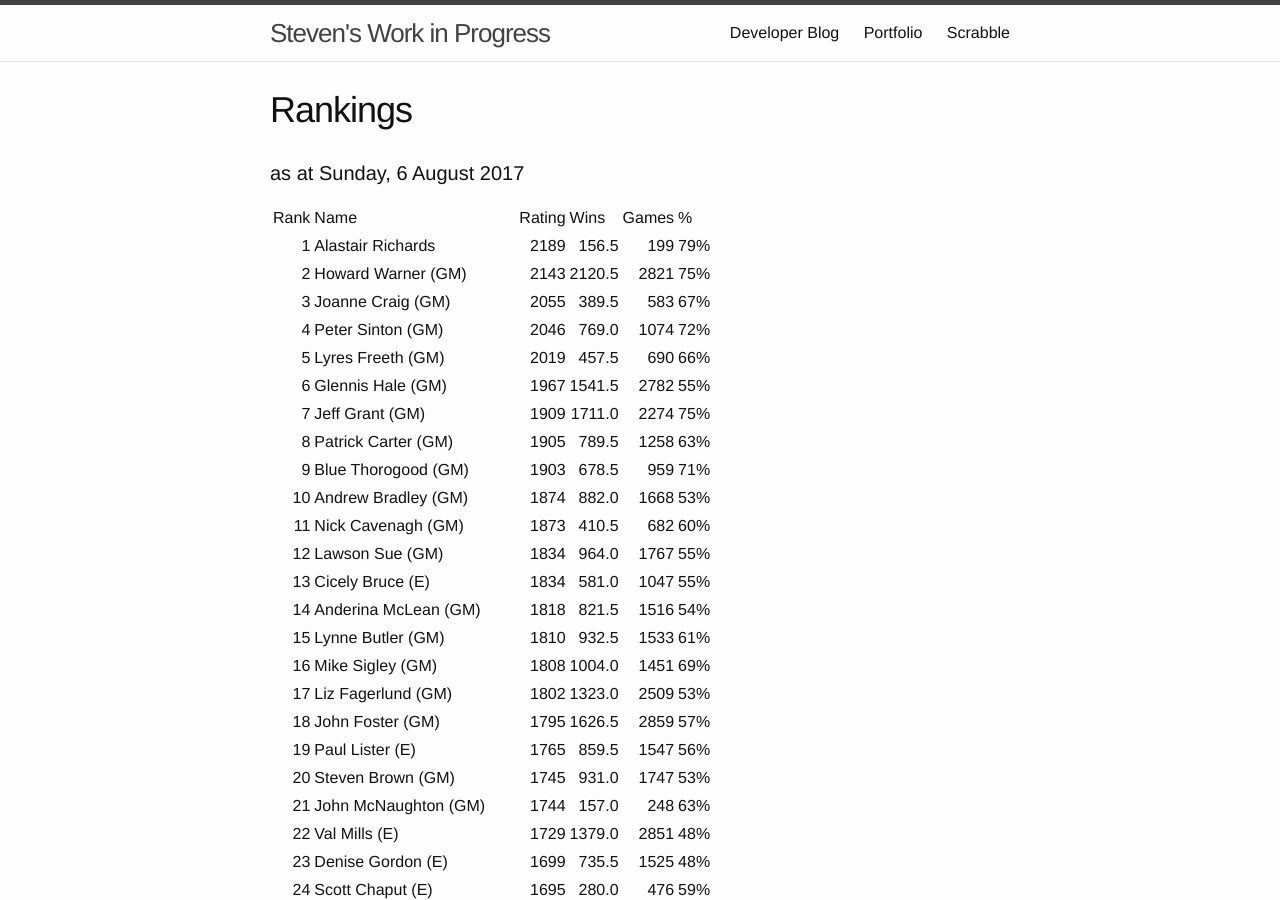
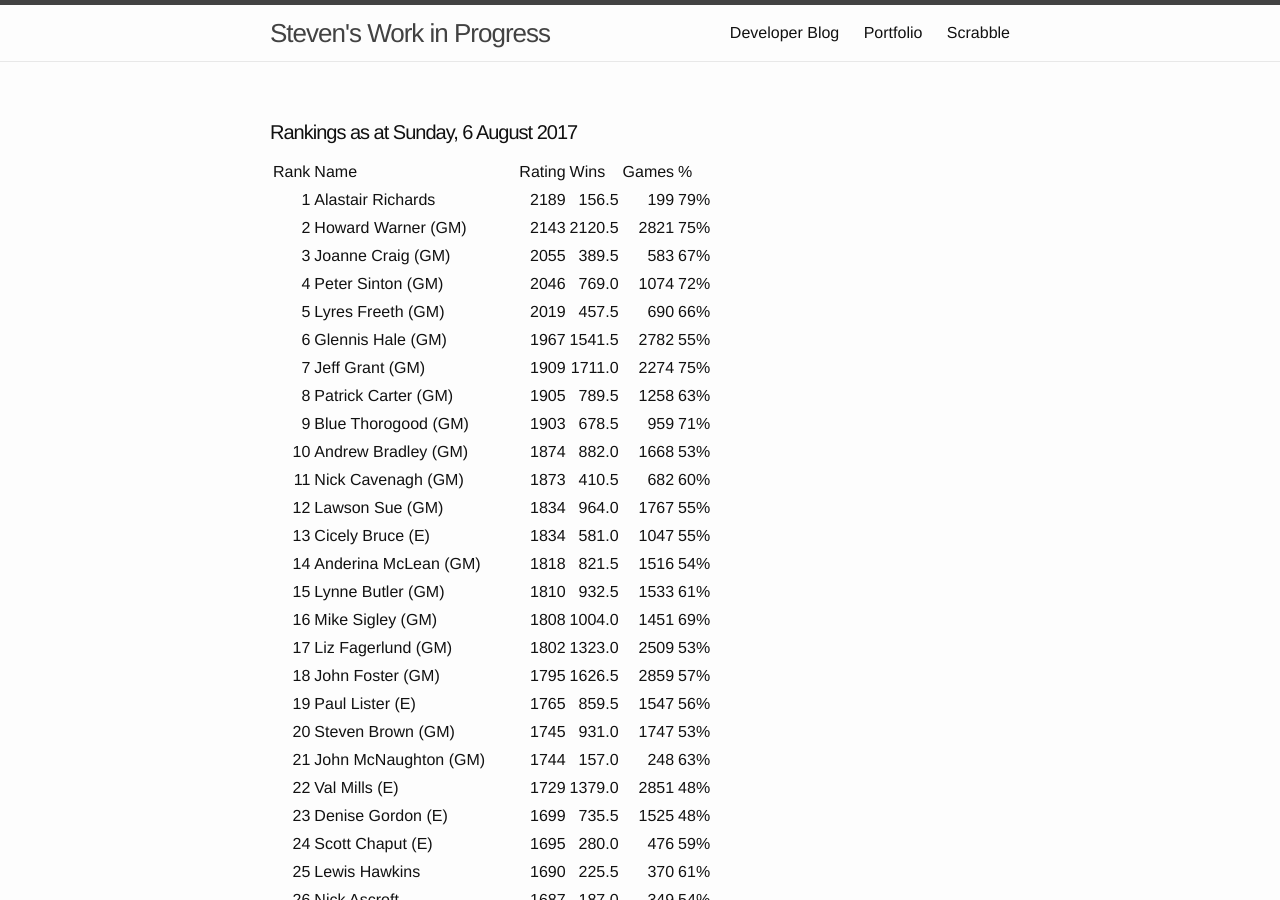
Before and after one commit to stevenb-nz/stevenb-nz.github.io, a Jekyll site: the page built from _pages/rankings.md, in a window 1280 px wide and 900 px high. Built offline with Jekyll 4.4.1, drawn with Linux system fonts in a browser that asks for light colours.

Commit message:
page heading in heading for nav pages, with content for list pages

```diff
--- a/_includes/header.html
+++ b/_includes/header.html
@@ -16,7 +16,7 @@
       <div class="trigger">
         {% for my_page in site.pages %}
           {% if my_page.nav %}
-          <a class="page-link" href="{{ my_page.url | prepend: site.baseurl }}">{{ my_page.title }}</a>
+            <a class="page-link" href="{{ my_page.url | prepend: site.baseurl }}">{{ my_page.title }}</a>
           {% endif %}
         {% endfor %}
       </div>
--- a/_layouts/page.html
+++ b/_layouts/page.html
@@ -4,11 +4,17 @@ layout: default
 <article class="post">
 
   <header class="post-header">
-    <h1 class="page-title">{{ page.title }}</h1>
+    {% if page.nav %}
+      <h1 class="page-title">{{ page.title }}</h1>
+    {% endif %}
   </header>
 
-  <div class="post-content">
-    {{ content }}
-  </div>
+    <div class="post-content">
+      {% if page.list %}
+        <h4 class="page-title">{{ page.title }} {{ site.data.allratings.Date }}
+  </h4>
+      {% endif %}
+      {{ content }}
+    </div>
 
 </article>
--- a/_pages/rankings.md
+++ b/_pages/rankings.md
@@ -1,12 +1,12 @@
 ---
 layout: page
 title: Rankings
+list: true
 permalink: /scrabble/rankings/
 ---
 
 {% assign list = site.data.allratings.List | where_exp:"item", 'item.Ranking > 0' | sort: 'Ranking' %}
 
-#### {{ site.data.allratings.Date }}
 <table>
   <tr><td>Rank</td><td>Name</td><td>Rating</td><td>Wins</td><td>Games</td><td>%</td></tr>
   {% for l in list %}
```
Also changed, not shown: _pages/allratings.md (+1 -1 lines), _pages/ratingsbyname.md (+1 -1 lines), _pages/ratingsbyrating.md (+1 -1 lines).
